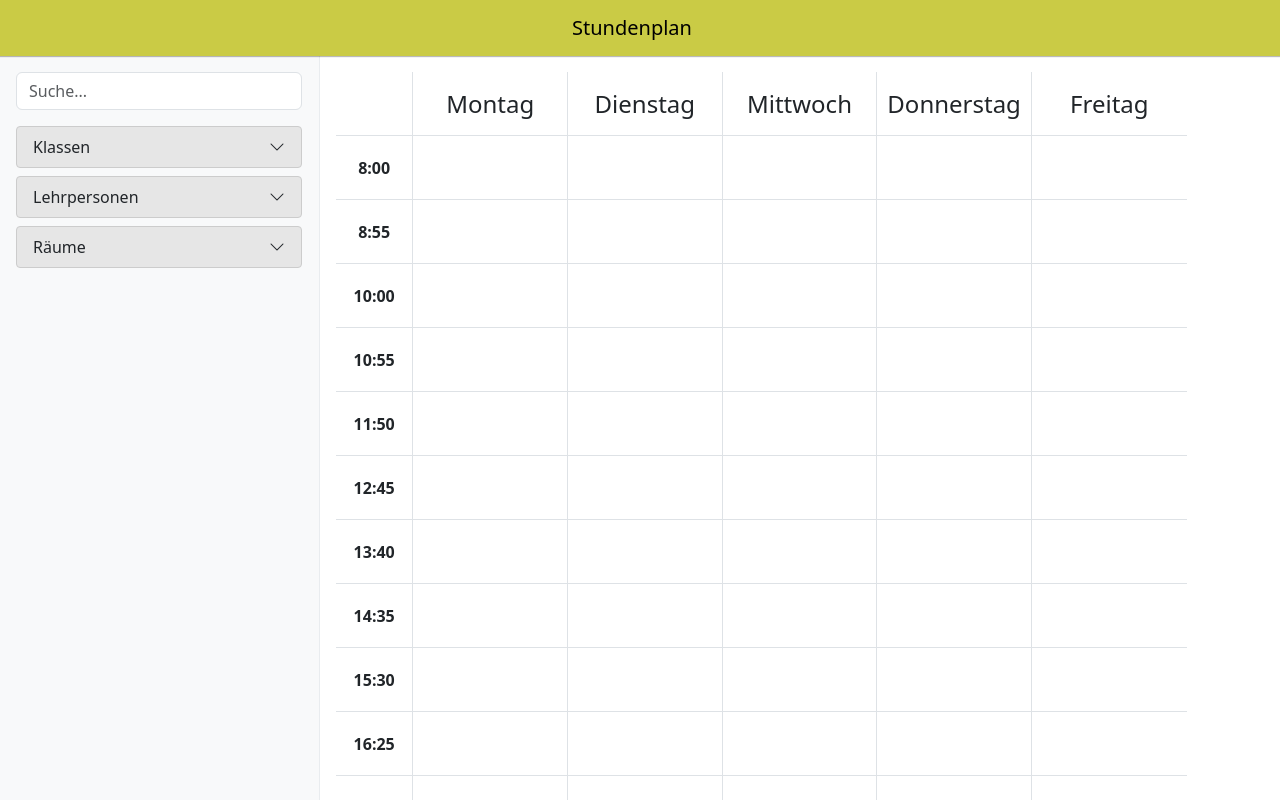
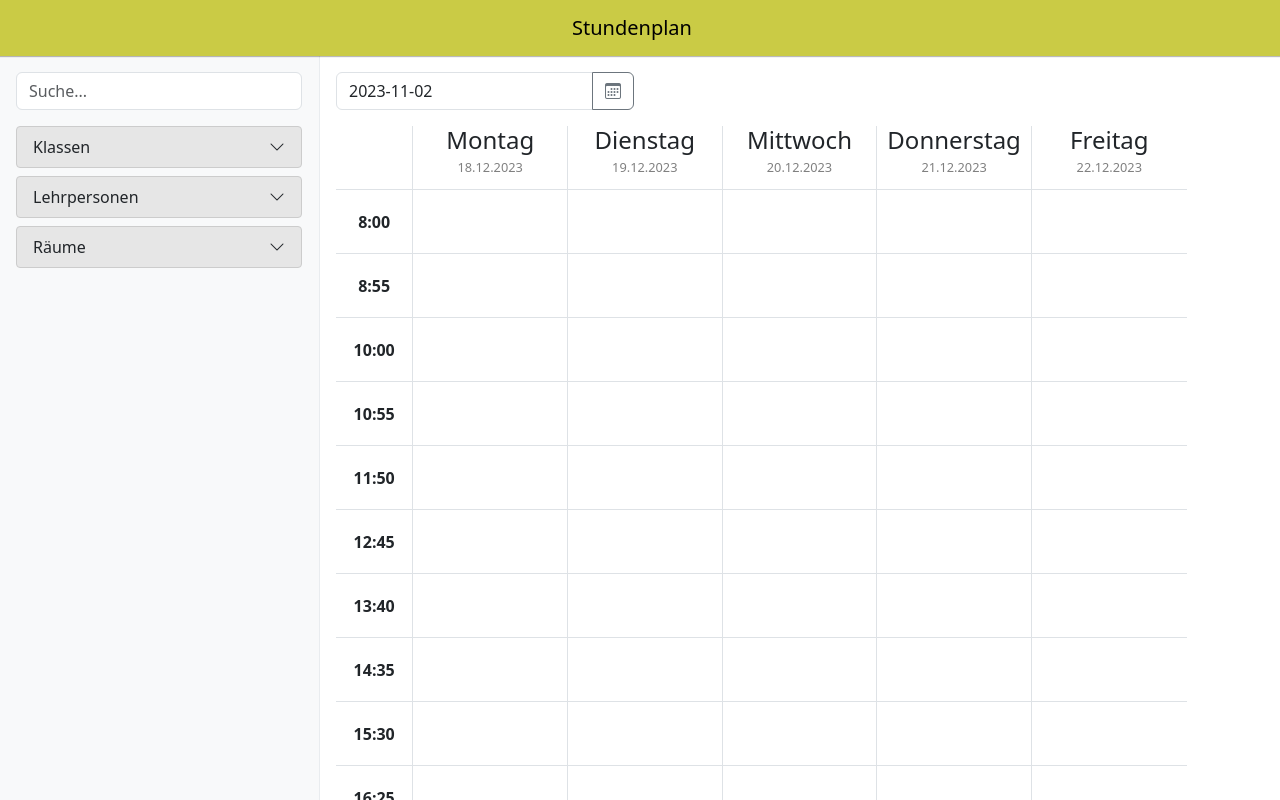
Before and after one commit to gymmuenchenstein/gym-lessons-angular-application, an Angular app: page / in a window 1280 px wide. Shown: the top 800 px of the page. Built offline with nearby package versions, Linux system fonts and the light colour scheme.

Commit message:
added date selection to timetable

```diff
--- a/src/app/view/components/timetable/timetable.component.html
+++ b/src/app/view/components/timetable/timetable.component.html
@@ -1,3 +1,21 @@
+<form class="row row-cols-sm-auto">
+    <div class="col-12">
+        <div class="input-group">
+            <input
+                class="form-control"
+                placeholder="yyyy-mm-dd"
+                name="d2"
+                #c2="ngModel"
+                [(ngModel)]="model"
+                ngbDatepicker
+                #d2="ngbDatepicker"
+                (ngModelChange)="changedDate()"
+            />
+            <button class="btn btn-outline-secondary bi bi-calendar3" (click)="d2.toggle()" type="button"></button>
+        </div>
+    </div>
+</form>
+
 <div class="timetable">
 
     <div class="row g-0">
@@ -24,6 +42,7 @@
                 <div class="slot fs-4 border-bottom"
                      [ngClass]="dayIndex < days.length - 1 ? 'border-end' : ''">
                     {{ dayjs().startOf("week").add(dayIndex, "days").format("dddd") }}
+                    <p class="small-date-text">{{ dayjs().startOf("week").add(dayIndex, "days").format("DD.MM.YYYY") }}</p>
                 </div>
 
                 @for (lessonTime of lessonTimes; track lessonTime; let timeIndex = $index) {
--- a/src/app/view/components/timetable/timetable.component.scss
+++ b/src/app/view/components/timetable/timetable.component.scss
@@ -1,6 +1,8 @@
 @import "../../../../variables";
 
 .timetable {
+
+    padding-top: 1rem;
 
     .col-time {
         width: 5rem;
@@ -9,6 +11,7 @@
     .slot {
         height: 4rem;
         display: flex;
+        flex-direction: column;
         align-items: center;
         justify-content: center;
 
@@ -18,3 +21,8 @@
     }
 
 }
+
+.small-date-text {
+    font-size: 0.8rem;
+    color: gray;
+}
--- a/src/app/view/components/timetable/timetable.component.ts
+++ b/src/app/view/components/timetable/timetable.component.ts
@@ -1,10 +1,12 @@
-import { Component } from "@angular/core";
-import { NgClass, NgForOf, NgIf } from "@angular/common";
-import { CalendarDataBrokerService } from "../../../services/calendar-data/calendar-data-broker.service";
-import { CalendarDataEntry } from "../../../services/calendar-data/data-entries/calendar-data-entry";
-import { CalendarFilterService } from "../../../services/calendar-filter/calendar-filter.service";
+import {Component, OnChanges, SimpleChanges} from "@angular/core";
+import {NgClass, NgForOf, NgIf} from "@angular/common";
+import {CalendarDataBrokerService} from "../../../services/calendar-data/calendar-data-broker.service";
+import {CalendarDataEntry} from "../../../services/calendar-data/data-entries/calendar-data-entry";
+import {CalendarFilterService} from "../../../services/calendar-filter/calendar-filter.service";
 import dayjs from "dayjs";
-import { TimetableSlotComponent } from "./timetable-slot/timetable-slot.component";
+import {TimetableSlotComponent} from "./timetable-slot/timetable-slot.component";
+import {NgbDatepicker, NgbDateStruct, NgbInputDatepicker} from "@ng-bootstrap/ng-bootstrap";
+import {FormsModule} from "@angular/forms";
 
 @Component({
     selector: "app-timetable",
@@ -13,7 +15,10 @@ import { TimetableSlotComponent } from "./timetable-slot/timetable-slot.componen
         NgForOf,
         NgClass,
         NgIf,
-        TimetableSlotComponent
+        TimetableSlotComponent,
+        NgbDatepicker,
+        FormsModule,
+        NgbInputDatepicker
     ],
     templateUrl: "./timetable.component.html",
     styleUrl: "./timetable.component.scss"
@@ -27,34 +32,24 @@ export class TimetableComponent {
 
     protected data: CalendarDataEntry[] = [];
 
+    model!: NgbDateStruct;
+
     /**
      * Constructor.
      */
     constructor(protected broker: CalendarDataBrokerService,
                 protected filter: CalendarFilterService) {
 
-        /*
-        this.broker.onInitialized.subscribe(() => {
-                const data = this.broker.query()
-                    .week({year: 2024, month: 5, day: 13})
-                    .class({class: "M2g"})
-                this.data = data.export()
+        this.model = { year: dayjs().year(), month: dayjs().month(), day: dayjs().day() }
+        this.changedDate();
+
+        this.filter.onChanged.subscribe(() => {
+                if (this.model != undefined) {
+                    const data = this.broker.query().week(this.model);
+                    this.data = data.export();
+                }
             }
         );
-
-         */
-
-        this.filter.onChanged.subscribe(() => {
-                const data = this.broker.query().week({year: 2024, month: 5, day: 13})
-                this.data = data.export();
-            }
-        );
-
-        /*setTimeout(() => {
-            this.filter.teacher({teacher: "Steiner Janik"})
-        }, 1500)*
-
-         */
     }
 
     /**
@@ -65,4 +60,9 @@ export class TimetableComponent {
         return this.data.filter(lesson => lesson.index == lessonIndex + 1 && lesson.datetime?.day() == dayIndex + 1);
     }
 
+    changedDate() {
+        // Note: if the date is invalid, then the model is a string, otherwise it's an object
+        if (this.model?.day != undefined && this.model?.month != undefined && this.model?.year != undefined)
+            this.filter.week(this.model);
+    }
 }
```
